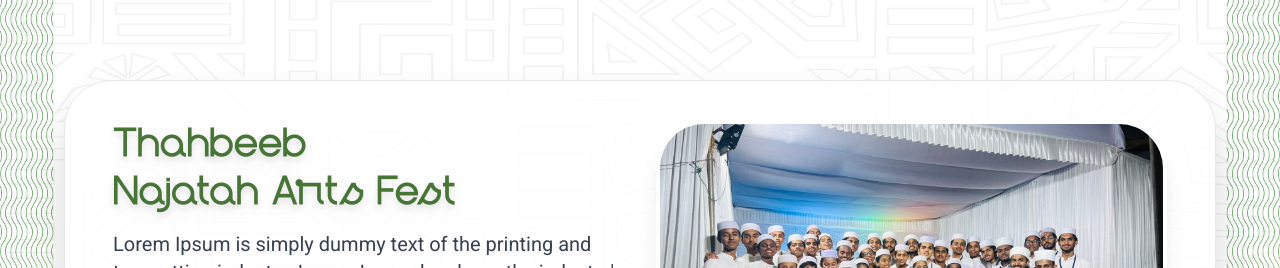
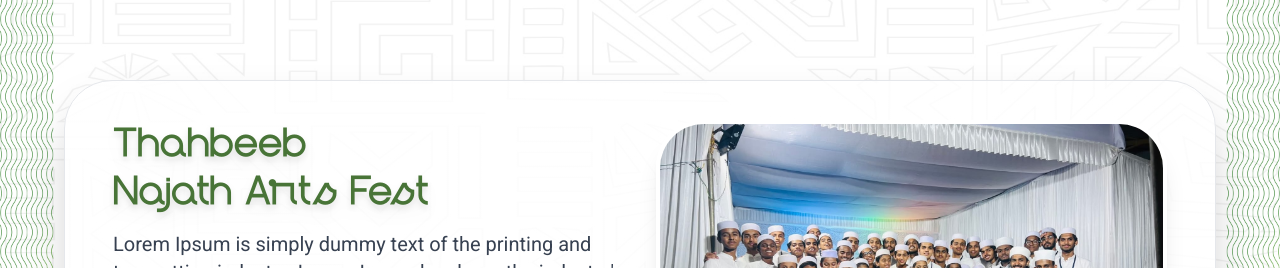
Before and after one commit to hudaifamuhammed/Thahbeeb-Frontend, a React (Vite) app: page / in a window 1280 px wide. Shown: the part 1300-1568 px from the top of the page. Built offline with nearby package versions, Linux system fonts and the light colour scheme; no server answers.

Commit message:
spelling issue

```diff
--- a/src/components/user/Home.jsx
+++ b/src/components/user/Home.jsx
@@ -151,7 +151,7 @@ const Home = () => {
           <div className="flex-1 flex flex-col justify-center items-start text-left py-6 md:pl-8">
             <h2 className="text-4xl md:text-5xl font-bold text-[#487437] mb-3 leading-tight drop-shadow-lg" style={{fontFamily: 'Karlos DEMO, sans-serif'}}>
               Thahbeeb<br />
-              Najatah Arts Fest
+              Najath Arts Fest
             </h2>
             <p className="text-lg md:text-xl text-gray-700 max-w-xl mb-6">
               Lorem Ipsum is simply dummy text of the printing and typesetting industry. Lorem Ipsum has been the industry's standard dummy text ever since the 1500s, when an unknown printer took a galley of type and scrambled it to make a type specimen book. It has survived not only five centuries, but also the leap into electronic typesetting, remaining essentially unchanged. It was popularised in the 1960s with the release of Letraset
```
